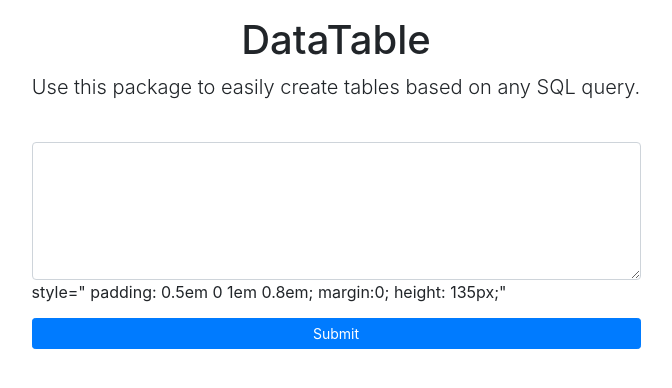
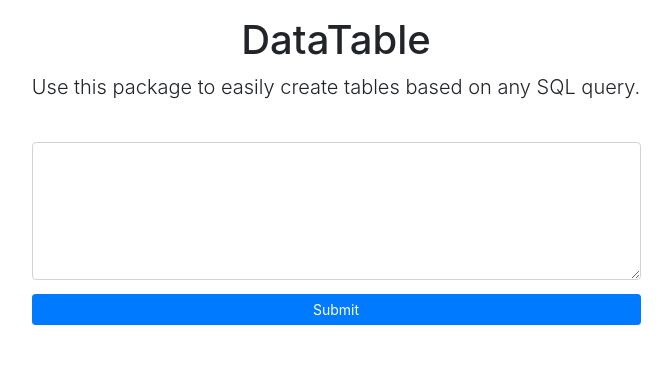
Before and after one commit to graydenshand/dataTable, a Flask app: template templates/base.html in a window 1280 px wide. Shown: the top 388 px of the page, without its empty margins (304-976 px from the left). Run offline with Flask 2, Linux system fonts and the light colour scheme; the template is opened without the code that fills it, so the values that code supplies are empty; some libraries are stand-ins or nearby versions.

Commit message:
Remove the css I was using as reference, which accidentally displayed

```diff
--- a/templates/base.html
+++ b/templates/base.html
@@ -22,9 +22,6 @@
 			<form method="GET" action="">
 				<div class="form-group">
 					<textarea rows=5 class="form-control" name="sql" style='padding:0.5em 0 0.5em 0.8em; margin:0;'>{{sql}}</textarea>
-
-					style=" padding: 0.5em 0 1em 0.8em; margin:0; height: 135px;"
-
 					<button type="submit" class="btn btn-primary btn-sm col-12" style="margin-top: 1em;">Submit</button>
 				</div>
 
```
